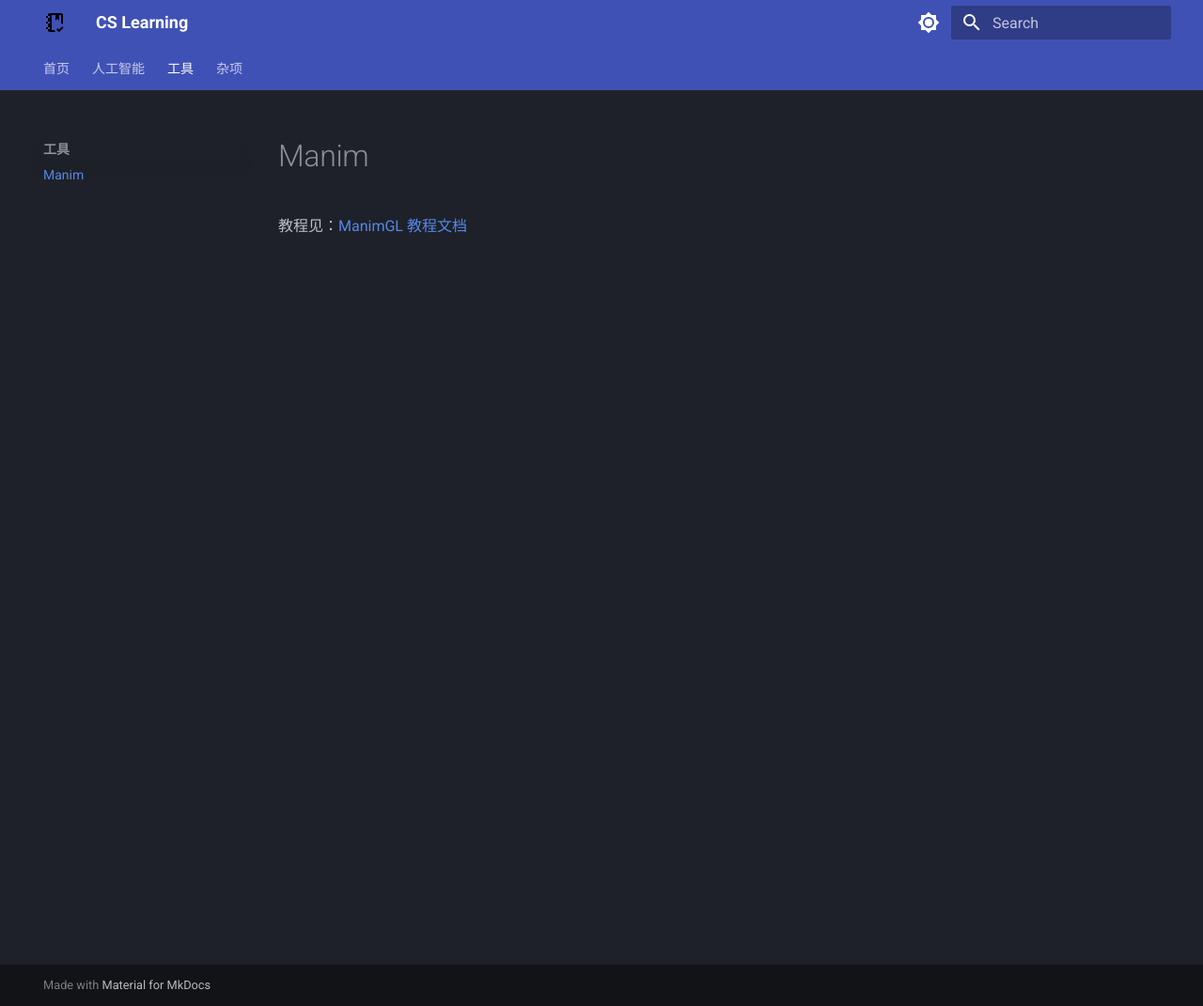
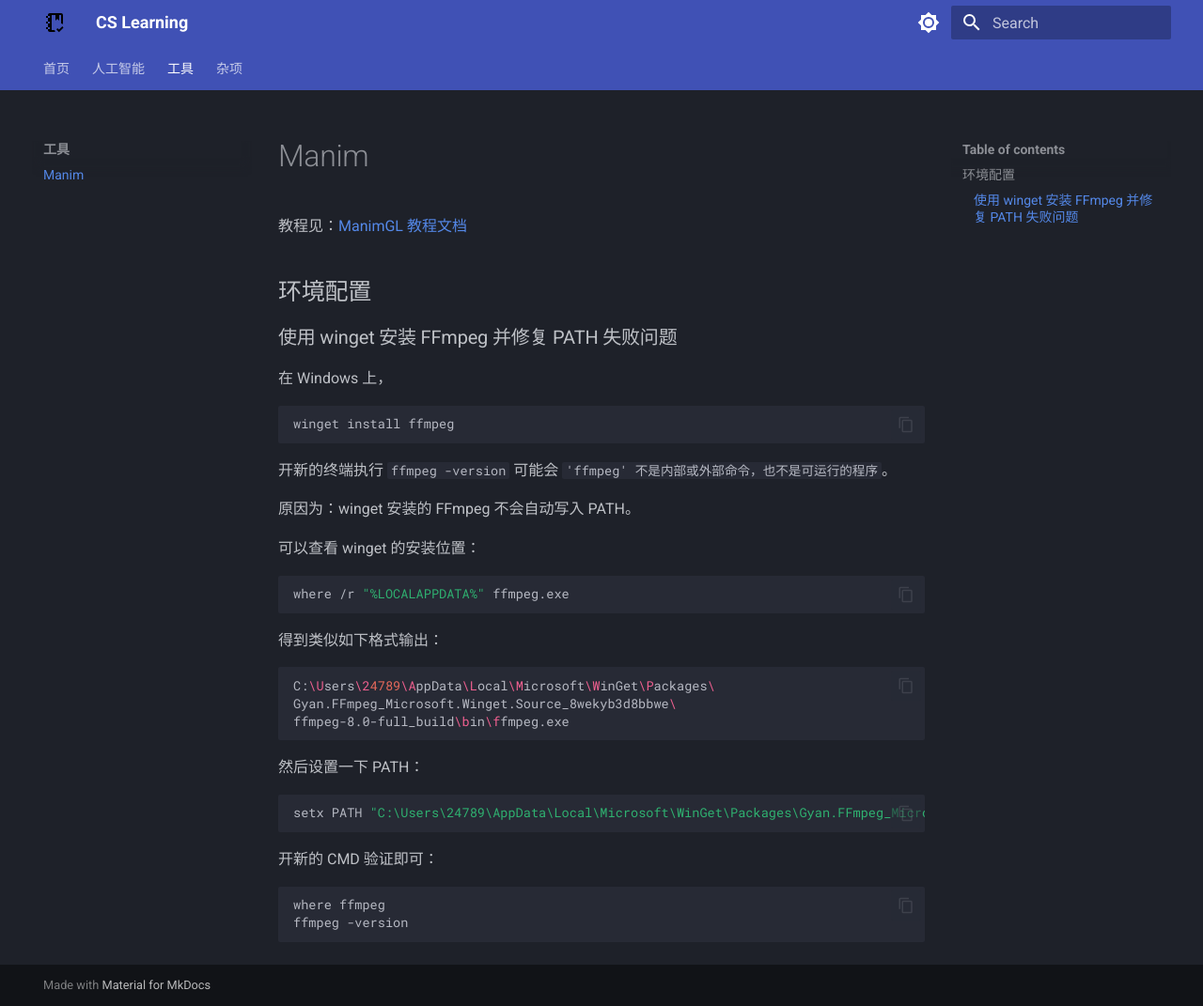
Before and after one commit to Tenshi0x0/CS-learning, an MkDocs documentation site: the page built from docs/src/Tools/Manim.md, in a window 1280 px wide and 1071 px high. Shown: the whole window at 94% size. Built offline with MkDocs 1.6.1 and Material for MkDocs 9.7.7, drawn with Linux system fonts in a browser that asks for light colours.

Commit message:
upd fix ffmpeg in manim blog

````diff
--- a/docs/src/Tools/Manim.md
+++ b/docs/src/Tools/Manim.md
@@ -1,3 +1,44 @@
 # Manim
 
 教程见：[ManimGL 教程文档](https://docs.manim.org.cn/)
+
+## 环境配置
+
+### 使用 winget 安装 FFmpeg 并修复 PATH 失败问题
+
+在 Windows 上，
+
+```sh
+winget install ffmpeg
+```
+
+开新的终端执行 `ffmpeg -version` 可能会 `'ffmpeg' 不是内部或外部命令，也不是可运行的程序`。
+
+原因为：winget 安装的 FFmpeg 不会自动写入 PATH。
+
+可以查看 winget 的安装位置：
+
+```sh
+where /r "%LOCALAPPDATA%" ffmpeg.exe
+```
+
+得到类似如下格式输出：
+
+```sh
+C:\Users\24789\AppData\Local\Microsoft\WinGet\Packages\
+Gyan.FFmpeg_Microsoft.Winget.Source_8wekyb3d8bbwe\
+ffmpeg-8.0-full_build\bin\ffmpeg.exe
+```
+
+然后设置一下 PATH：
+
+```sh
+setx PATH "C:\Users\24789\AppData\Local\Microsoft\WinGet\Packages\Gyan.FFmpeg_Microsoft.Winget.Source_8wekyb3d8bbwe\ffmpeg-8.0-full_build\bin"
+```
+
+开新的 CMD 验证即可：
+
+```sh
+where ffmpeg
+ffmpeg -version
+```
````
